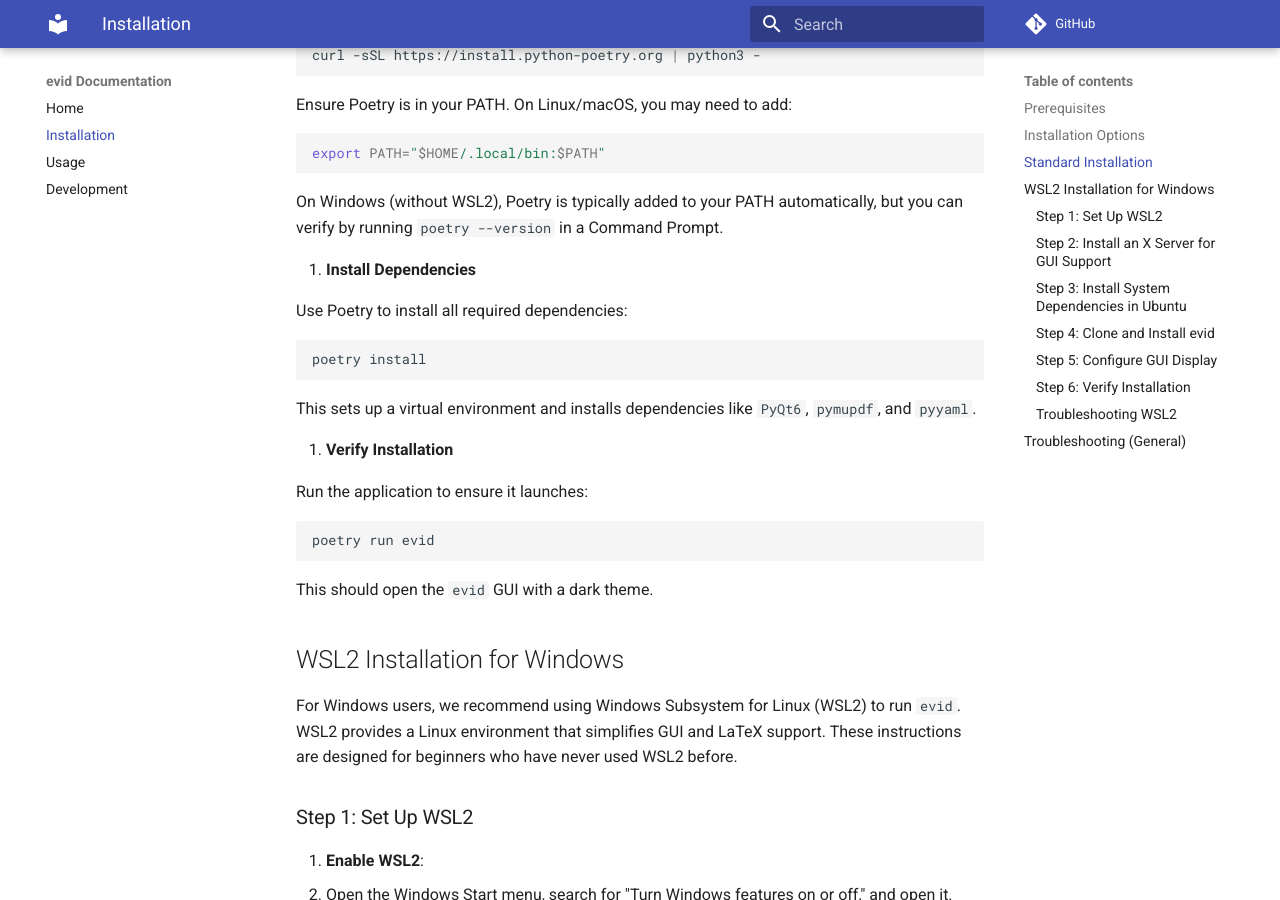
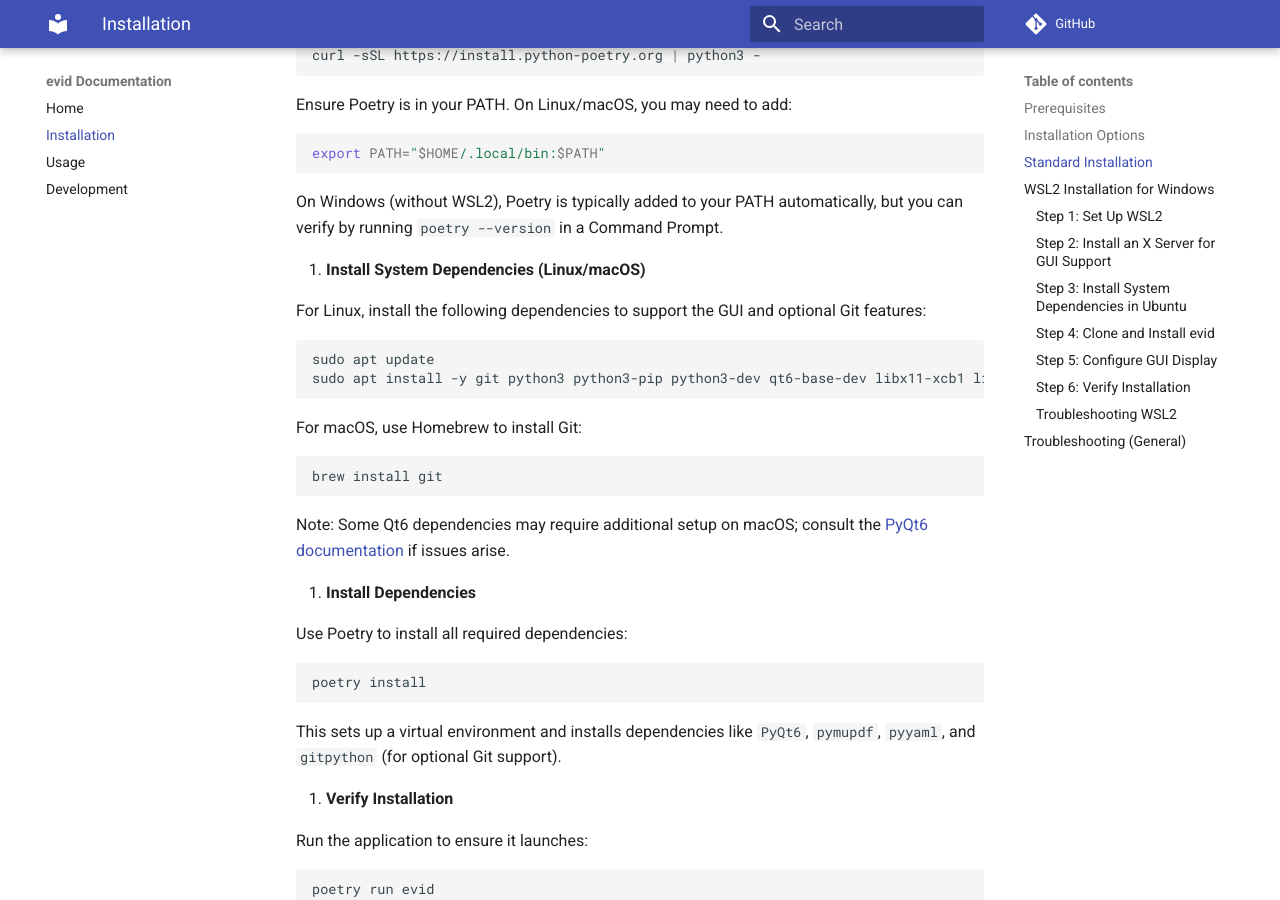
Before and after one commit to evidlabel/evid, an MkDocs documentation site: the page built from docs/installation.md, in a window 1280 px wide and 900 px high, scrolled down 1047 px. Built offline with MkDocs 1.6.1 and Material for MkDocs 9.7.7, drawn with Linux system fonts in a browser that asks for light colours; comment, search, counter and statistics services are not loaded; some of the changed text lies outside the part shown.

Commit message:
first iteration shortcuts, add wsl install

````diff
--- a/docs/installation.md
+++ b/docs/installation.md
@@ -6,7 +6,7 @@
 
 - **Python**: Version 3.9 or higher (but less than 4.0).
 - **Poetry**: For dependency management and virtual environment setup.
-- **Git**: To clone the repository.
+- **Git**: To clone the repository and enable optional Git-based version control for datasets.
 - **Optional**: A LaTeX distribution (e.g., TeX Live) for generating LaTeX documents.
 - **For WSL2 (Windows)**: A Linux distribution (e.g., Ubuntu) installed via WSL2, plus additional system dependencies for GUI support.
 
@@ -44,7 +44,24 @@
 
    On Windows (without WSL2), Poetry is typically added to your PATH automatically, but you can verify by running `poetry --version` in a Command Prompt.
 
-3. **Install Dependencies**
+3. **Install System Dependencies (Linux/macOS)**
+
+   For Linux, install the following dependencies to support the GUI and optional Git features:
+
+   ```bash
+   sudo apt update
+   sudo apt install -y git python3 python3-pip python3-dev qt6-base-dev libx11-xcb1 libxcb-cursor0 libegl1 libxkbcommon-x11-0 libxcb-xinerama0 libxcb-xinput0 libfontconfig1 libgl1 libglu1-mesa libopengl0 libxcb-glx0
+   ```
+
+   For macOS, use Homebrew to install Git:
+
+   ```bash
+   brew install git
+   ```
+
+   Note: Some Qt6 dependencies may require additional setup on macOS; consult the [PyQt6 documentation](https://www.riverbankcomputing.com/static/Docs/PyQt6/installation.html) if issues arise.
+
+4. **Install Dependencies**
 
    Use Poetry to install all required dependencies:
 
@@ -52,9 +69,9 @@
    poetry install
    ```
 
-   This sets up a virtual environment and installs dependencies like `PyQt6`, `pymupdf`, and `pyyaml`.
+   This sets up a virtual environment and installs dependencies like `PyQt6`, `pymupdf`, `pyyaml`, and `gitpython` (for optional Git support).
 
-4. **Verify Installation**
+5. **Verify Installation**
 
    Run the application to ensure it launches:
 
@@ -119,19 +136,13 @@
    - Enter your Ubuntu password when prompted.
 
 3. **Install Required Dependencies**:
-   - Install the system dependencies needed for `PyQt6` and GUI functionality:
+   - Install the system dependencies needed for `PyQt6` and GUI functionality, plus Git for version control:
       ```bash
-      sudo apt install -y python3 python3-pip python3-dev qt6-base-dev libx11-xcb1 libxcb-cursor0 libegl1 libxkbcommon-x11-0 libxcb-xinerama0 libxcb-xinput0 libfontconfig1 libgl1 libglu1-mesa libopengl0 libxcb-glx0
+      sudo apt install -y git python3 python3-pip python3-dev qt6-base-dev libx11-xcb1 libxcb-cursor0 libegl1 libxkbcommon-x11-0 libxcb-xinerama0 libxcb-xinput0 libfontconfig1 libgl1 libglu1-mesa libopengl0 libxcb-glx0
       ```
    - These packages ensure that the GUI and graphical components work correctly in WSL2.
 
-4. **Install Git**:
-   - Install Git to clone the repository:
-      ```bash
-      sudo apt install -y git
-      ```
-
-5. **Optional: Install LaTeX**:
+4. **Optional: Install LaTeX**:
    - To generate LaTeX documents (e.g., for labels and rebuttals), install TeX Live:
       ```bash
       sudo apt install -y texlive-full
@@ -193,7 +204,7 @@
 ### Troubleshooting WSL2
 
 - **GUI Doesn't Appear**: Ensure XLaunch is running and the `DISPLAY` variable is set correctly. Try restarting XLaunch and running `export DISPLAY=:0` in the Ubuntu terminal.
-- **Dependency Errors**: If `poetry install` fails, ensure all system dependencies were installed (`qt6-base-dev`, etc.). Re-run `sudo apt install` for missing packages.
+- **Dependency Errors**: If `poetry install` fails, ensure all system dependencies were installed (`qt6-base-dev`, `git`, etc.). Re-run `sudo apt install` for missing packages.
 - **Slow Performance**: Ensure your WSL2 instance has enough memory (check via `wsl --list --verbose`). You can allocate more resources in a `.wslconfig` file (search online for WSL2 performance tuning).
 - **LaTeX Issues**: If LaTeX documents fail to generate, verify that `texlive-full` is installed or install specific LaTeX packages as needed.
 
--- a/src/evid/__init__.py
+++ b/src/evid/__init__.py
@@ -8,10 +8,13 @@
 except importlib.metadata.PackageNotFoundError:
     __version__ = "0.0.0"
 
+
 def load_config() -> dict:
     """Load configuration from ~/.evidrc or return default."""
     config_path = Path.home() / ".evidrc"
-    default_config = {"default_dir": str(Path("~/Documents/evid").expanduser())}
+    default_config = {
+        "default_dir": str(Path("~/Documents/evid").expanduser()),
+    }
     if config_path.exists():
         try:
             with config_path.open("r") as f:
@@ -21,5 +24,6 @@
             return default_config
     return default_config
 
+
 CONFIG = load_config()
 DEFAULT_DIR = Path(CONFIG["default_dir"]).expanduser()
````
Also changed, not shown: README.md (+0 -4 lines), docs/usage.md (+114 -100 lines), 3 other files.
